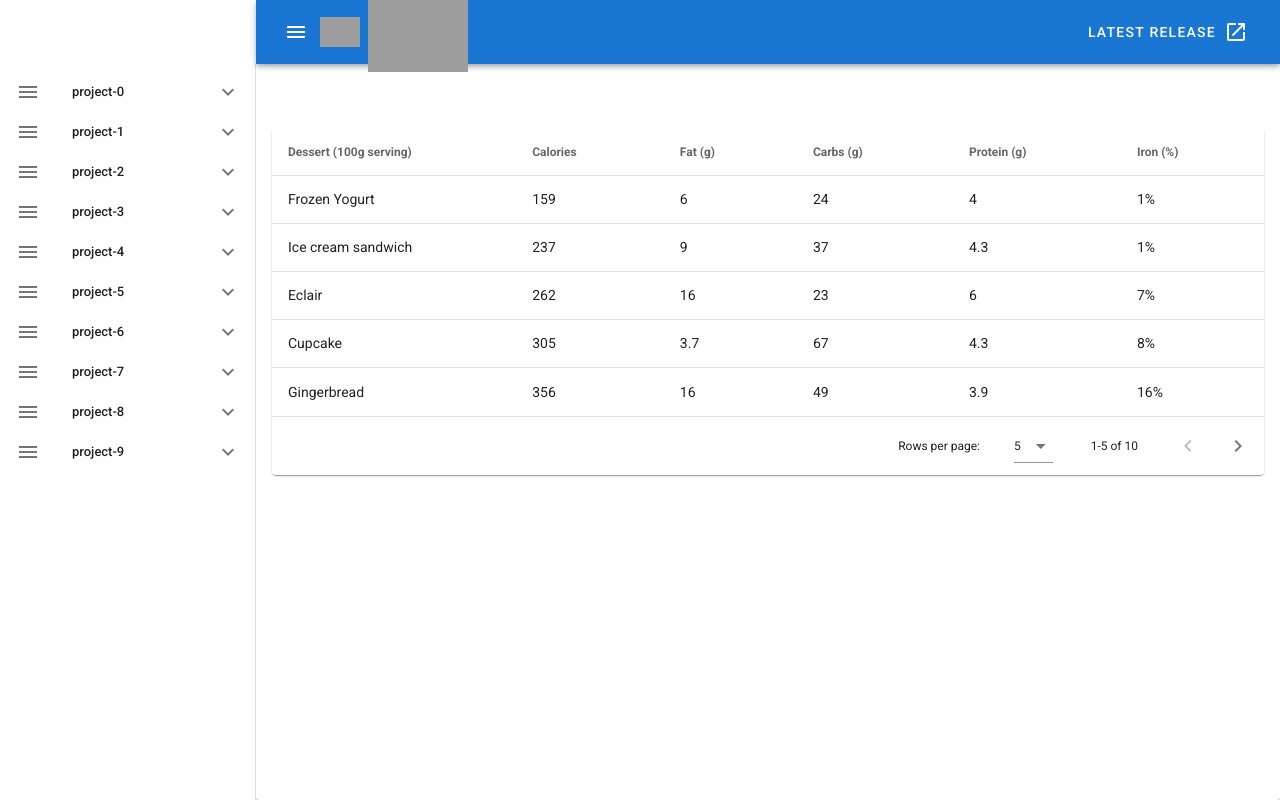
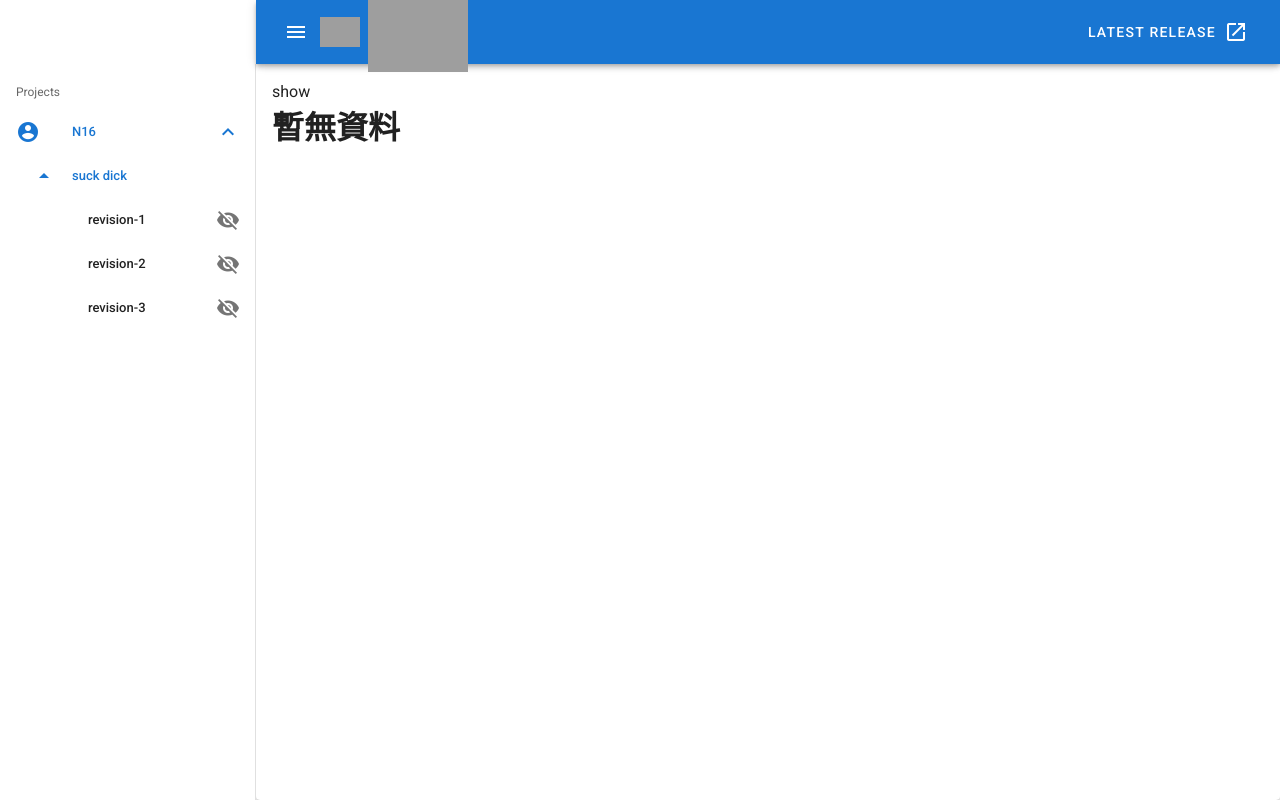
Before and after one commit to a5a8a0a9/ahoy, a Vue app: page / in a window 1280 px wide. Both pictures are taken after a click on the button 40 px from the left and 32 px from the top of the page. Built offline with nearby package versions, Linux system fonts and the light colour scheme; grey boxes are pictures that could not be loaded.

Commit message:
navigation finish

```diff
--- a/src/App.vue
+++ b/src/App.vue
@@ -36,129 +36,30 @@
 
     <v-main>
       <v-card style="height: 100%; padding: 16px">
-        <home :tabs="tabs" />
+        <router-view></router-view>
       </v-card>
     </v-main>
-
-    <v-navigation-drawer
-      v-model="drawer"
-      app
-      absolute
-      clipped
-      :mini-variant.sync="mini"
-      fixed
-      hide-overlay
-    >
-      <v-list nav dense>
-        <v-list-group
-          prepend-icon="mdi-menu"
-          v-for="project in projects"
-          :key="project.title"
-        >
-          <template v-slot:activator>
-            <v-list-item-title>{{ project.title }}</v-list-item-title>
-          </template>
-          <v-list-item-group
-            v-model="selected"
-            active-class="primary--text"
-            multiple
-          >
-            <template v-for="(revision, index) in project.revisions">
-              <v-list-item
-                :key="revision.title"
-                @click="revision.visible = !revision.visible"
-              >
-                <template>
-                  <v-list-item-content>
-                    <v-list-item-title
-                      v-text="revision.title"
-                    ></v-list-item-title>
-
-                    <v-list-item-subtitle>
-                      <template>
-                        <v-progress-linear
-                          :value="revision.progress"
-                        ></v-progress-linear>
-                      </template>
-                    </v-list-item-subtitle>
-                  </v-list-item-content>
-
-                  <v-list-item-action>
-                    <v-list-item-action-text
-                      v-text="`${revision.progress}%`"
-                    ></v-list-item-action-text>
-
-                    <v-icon
-                      :color="
-                        revision.visible ? 'primary darken-3' : 'grey lighten-1'
-                      "
-                    >
-                      {{ revision.visible ? "mdi-eye" : "mdi-eye-off" }}
-                    </v-icon>
-                  </v-list-item-action>
-                </template>
-              </v-list-item>
-
-              <v-divider
-                v-if="index < project.revisions.length - 1"
-                :key="index"
-              ></v-divider>
-            </template>
-          </v-list-item-group>
-        </v-list-group>
-      </v-list>
-    </v-navigation-drawer>
+    <navigation :drawer="drawer" />
   </v-app>
 </template>
 
 <script>
-import Home from "./views/Home";
+import Navigation from "@/components/feature/navigation/navigation";
 
 export default {
   name: "App",
   components: {
-    Home,
+    [Navigation.name]: Navigation,
   },
   data: () => ({
     drawer: false,
-    mini: false,
     group: null,
-    selected: [],
-    projects: [],
   }),
-  methods: {
-    getData() {
-      for (let i = 0; i < 10; i++) {
-        this.projects.push({
-          title: `project-${i}`,
-          revisions: [
-            {
-              title: `revision-1`,
-              progress: i * 10,
-              visible: false,
-            },
-            {
-              title: `revision-2`,
-              progress: i * 10,
-              visible: false,
-            },
-            {
-              title: `revision-3`,
-              progress: i * 10,
-              visible: false,
-            },
-          ],
-        });
-      }
-    },
-  },
+  methods: {},
   computed: {
     tabs() {
       return []; // this.revisions.filter((x) => x.visible);
     },
   },
-  created() {
-    this.getData();
-  },
 };
 </script>
--- /dev/null
+++ b/src/components/feature/navigation/fakeData.js
@@ -0,0 +1,29 @@
+export const fakeNodeData = [
+  {
+    id: 1,
+    name: "N16",
+    projects: [
+      {
+        id: 1,
+        name: "suck dick",
+        revisions: [
+          {
+            id: 1,
+            name: "revision-1",
+            visible: false,
+          },
+          {
+            id: 2,
+            name: "revision-2",
+            visible: false,
+          },
+          {
+            id: 3,
+            name: "revision-3",
+            visible: false,
+          },
+        ],
+      },
+    ],
+  },
+];
--- /dev/null
+++ b/src/components/feature/navigation/navigation.vue
@@ -0,0 +1,91 @@
+<template>
+  <v-navigation-drawer
+    v-model="drawer"
+    app
+    absolute
+    clipped
+    :mini-variant.sync="mini"
+    fixed
+    hide-overlay
+  >
+    <v-list nav dense>
+      <v-subheader>Projects</v-subheader>
+      <v-list-group
+        v-for="(node, nodeIndex) in nodes"
+        :key="nodeIndex"
+        :value="true"
+        prepend-icon="mdi-account-circle"
+      >
+        <template v-slot:activator>
+          <v-list-item-title>{{ node.name }}</v-list-item-title>
+        </template>
+
+        <v-list-group
+          v-for="(project, projectIndex) in node.projects"
+          :key="projectIndex"
+          :value="true"
+          no-action
+          sub-group
+        >
+          <template v-slot:activator>
+            <v-list-item-content>
+              <v-list-item-title>{{ project.name }}</v-list-item-title>
+            </v-list-item-content>
+          </template>
+
+          <v-list-item
+            v-for="(revision, revisionIndex) in project.revisions"
+            link
+            :key="revisionIndex"
+            active-class="primary-text"
+            @click="selItem(revision)"
+          >
+            <v-list-item-title v-text="revision.name"></v-list-item-title>
+
+            <v-list-item-icon>
+              <v-icon>
+                {{ revision.visible ? "mdi-eye" : "mdi-eye-off" }}
+              </v-icon>
+            </v-list-item-icon>
+          </v-list-item>
+        </v-list-group>
+      </v-list-group>
+    </v-list>
+  </v-navigation-drawer>
+</template>
+
+<script>
+import { fakeNodeData } from "./fakeData";
+export default {
+  name: "navigation",
+  props: {
+    drawer: Boolean,
+  },
+  data() {
+    return {
+      mini: false,
+      selected: [],
+      nodes: fakeNodeData,
+    };
+  },
+  computed: {
+    revisionList() {
+      return this.nodes.flatMap((node) => {
+        return node.projects.flatMap((project) => {
+          return project.revisions.filter((revision) => revision.visible);
+        });
+      });
+    },
+  },
+  methods: {
+    getData() {},
+    selItem(revision) {
+      revision.visible = !revision.visible;
+      this.$store.dispatch("revision/setRevision", this.revisionList);
+    },
+  },
+  created() {
+    this.getData();
+  },
+};
+</script>
--- a/src/router/index.js
+++ b/src/router/index.js
@@ -1,6 +1,6 @@
 import Vue from "vue";
 import VueRouter from "vue-router";
-import Home from "../views/Home.vue";
+import Home from "../views/Home/Home.vue";
 
 Vue.use(VueRouter);
 
--- a/src/store/index.js
+++ b/src/store/index.js
@@ -1,11 +1,11 @@
 import Vue from "vue";
 import Vuex from "vuex";
+import revision from "./revision";
 
 Vue.use(Vuex);
 
 export default new Vuex.Store({
-  state: {},
-  mutations: {},
-  actions: {},
-  modules: {},
+  modules: {
+    revision,
+  },
 });
--- /dev/null
+++ b/src/store/revision.js
@@ -0,0 +1,25 @@
+const state = () => ({
+  revisionList: [],
+});
+
+const getters = {};
+
+const mutations = {
+  setRevision(state, revisions) {
+    state.revisionList = revisions;
+  },
+};
+
+const actions = {
+  setRevision({ commit }, revisions) {
+    commit("setRevision", revisions);
+  },
+};
+
+export default {
+  namespaced: true,
+  state,
+  getters,
+  actions,
+  mutations,
+};
--- a/src/views/Home.vue
+++ b/src/views/Home/Home.vue
@@ -1,7 +1,11 @@
 <template>
   <div class="home">
+    <button @click="getRevisionData">show</button>
+    <template v-if="revisionList.length > 0">
       <v-tabs>
-      <v-tab v-for="tab in tabs" :key="tab.title">{{ tab.title }}</v-tab>
+        <v-tab v-for="revision in revisionList" :key="revision.id">
+          {{ revision.name }}
+        </v-tab>
       </v-tabs>
       <v-data-table
         :headers="headers"
@@ -9,6 +13,10 @@
         :items-per-page="5"
         class="elevation-1"
       ></v-data-table>
+    </template>
+    <template v-else>
+      <h1>暫無資料</h1>
+    </template>
   </div>
 </template>
 
@@ -16,9 +24,6 @@
 export default {
   name: "Home",
   components: {},
-  props: {
-    tabs: Array,
-  },
   data() {
     return {
       headers: [
@@ -116,7 +121,29 @@ export default {
           iron: "6%",
         },
       ],
+      list: [
+        {
+          rule: "",
+          name: "",
+          type: "",
+          owner: "", // 10em
+          status: 0,
+          QA: false,
+          secQA: false,
+          reviewer: "",
+          note: "", // long text
+        },
+      ],
+      revisionList: [],
     };
+  },
+  methods: {
+    getRevisionData() {
+      this.revisionList = this.$store.state.revision.revisionList;
+    },
+  },
+  created() {
+    this.getRevisionData();
   },
 };
 </script>
```
Also changed, not shown: 1 other file (tests, documents, lock files or other folders). Lines whose indentation alone changed are shown as unchanged.
